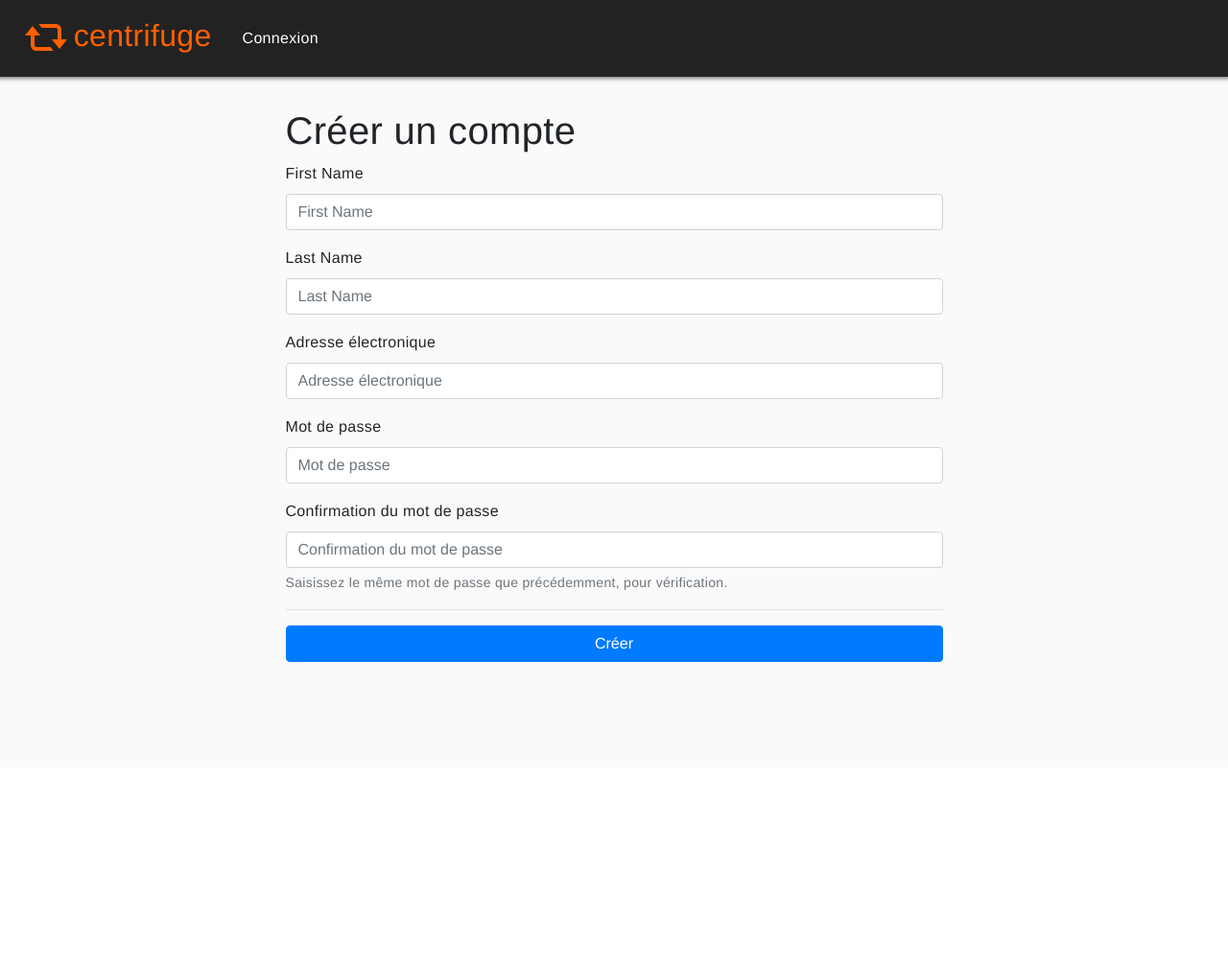
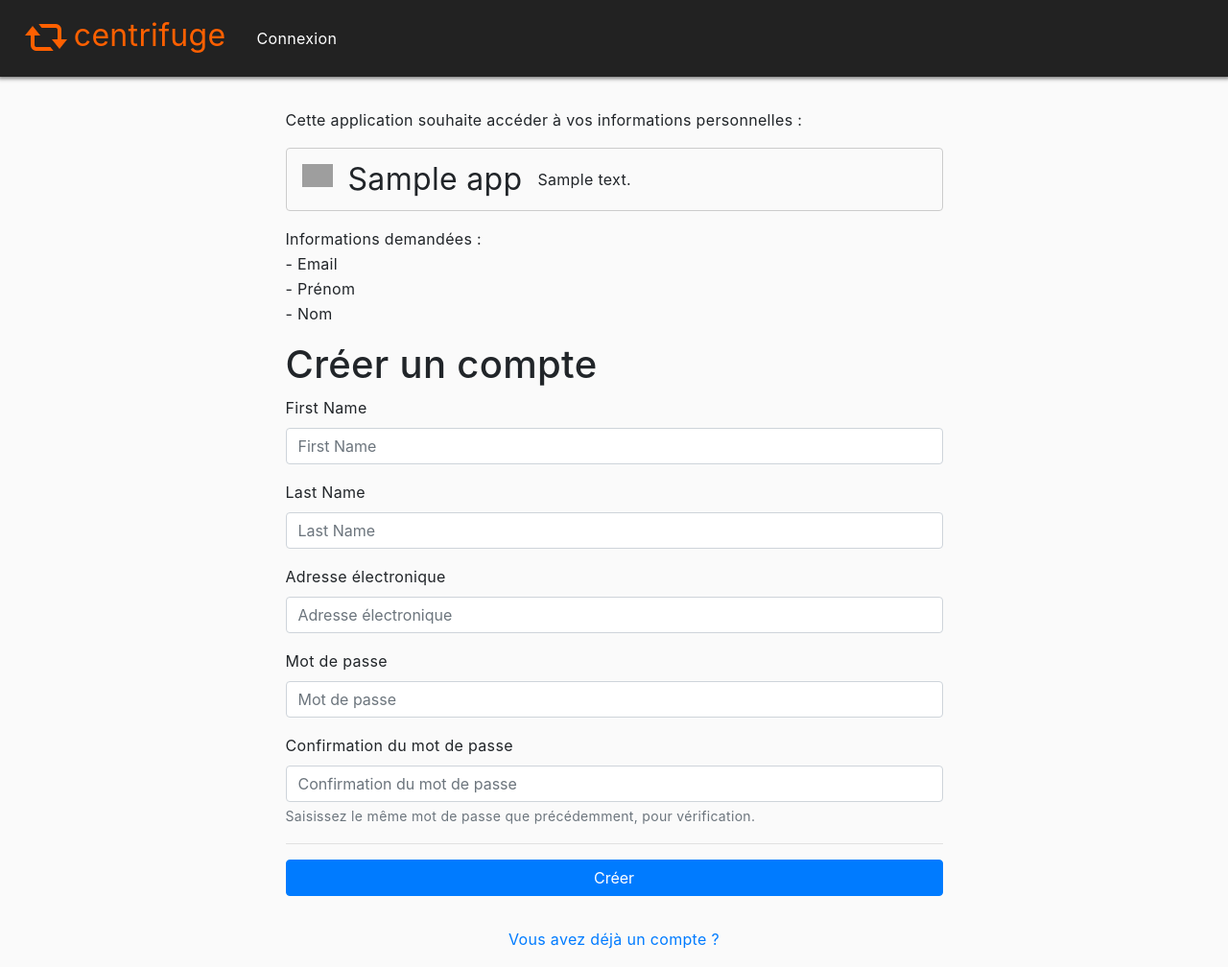
Before and after one commit to Brachamul/centrifuge, a Django app: page /register/00000000-0000-0000-0000-000000000001/ in a window 1280 px wide. Shown: the whole page at 96% size. Before the commit the page ends 690 px from the top, so only its background shows below. Run offline with Django 3.2, Linux system fonts and the light colour scheme; tables that the repository leaves empty hold one stand-in row (values such as "Sample post"); some libraries are stand-ins or nearby versions; grey boxes are pictures that could not be loaded.

Commit message:
displaying the app that requires auth

```diff
--- a/auth_network_provider/models.py
+++ b/auth_network_provider/models.py
@@ -9,7 +9,9 @@
 class App(models.Model):
 
 	key = models.UUIDField(primary_key=True, max_length=32, default=uuid.uuid4, editable=False)
-	name = models.CharField(max_length=255)
+	name = models.CharField(max_length=48)
+	description = models.CharField(max_length=144)
+	illustration = models.URLField(max_length=500)
 	trusted = models.BooleanField(default=False) # a trusted app does not need to be authorized by the user
 	secret = models.CharField(max_length=32, default=uuid.uuid4, editable=False)
 	set_token_url = models.CharField(max_length=5000, help_text='eg: http://localhost:8008/auth/set-token/')
--- a/auth_network_provider/templates/auth_network_provider/app.html
+++ b/auth_network_provider/templates/auth_network_provider/app.html
@@ -1 +1,46 @@
-<h3>{{ app.name }}</h3>
+<div class="_card _card_block">
+	<div class="app_illustration" style="background-image: url('{{ app.illustration }}')"></div>
+	<div class="app_name">{{ app.name }}</div>
+	<div class="app_description"><span>{{ app.description }}</span></div>
+</div>
+
+<style>
+
+	._card {
+		margin: 1rem;
+		padding: .5rem;
+		border: 1px solid #ccc;
+		border-radius: 4px;
+		display: flex;
+		align-items: center;
+	}
+
+	._card > * {
+		margin: .5rem;
+	}
+
+	._card_block {
+		margin: 1rem 0;
+	}
+
+	.app_name {
+		font-size: 2rem;
+		line-height: 1;
+	}
+
+	.app_illustration {
+		display: inline-block;
+		min-width: 2rem;
+		min-height: 2rem;
+		background-size: contain;
+		background-repeat: no-repeat;
+	}
+
+	.app_description {
+		line-height: 1rem;
+		display: flex;
+		justify-content: center;
+		flex-direction: column;
+	}
+
+</style>
--- /dev/null
+++ b/auth_network_provider/templates/auth_network_provider/auth_register.html
@@ -0,0 +1,28 @@
+{% extends "form.html" %}
+{% load bootstrap3 %}
+
+{% block before_the_form %}
+
+	<p>Cette application souhaite accéder à vos informations personnelles :</p>
+	{% if app %}
+		{% include 'auth_network_provider/app.html' %}
+	{% endif %}
+	<p>Informations demandées :<br/>
+		- Email<br/>
+		- Prénom<br/>
+		- Nom
+	</p>
+
+{% endblock %}
+
+{% block after_the_form %}
+
+	<p style="text-align: center; margin-top: 2rem;">
+		{% if app %}
+			<a href="{% url 'auth_network_login' app.key %}">Vous avez déjà un compte ?</a><br/>
+		{% else %}
+			<a href="{% url 'auth_network_login' %}">Vous avez déjà un compte ?</a><br/>
+		{% endif %}
+	</p>
+
+{% endblock %}
--- a/auth_network_provider/templates/auth_network_provider/user_info.html
+++ b/auth_network_provider/templates/auth_network_provider/user_info.html
@@ -6,7 +6,7 @@
 <hr/>
 
 <h2>Applications</h2>
-{% for app in user.network_user.apps %}
+{% for app in user.network_user__apps %}
 	{% include 'auth_network_provider/app.html' %}
 {% endfor %}
 
--- a/auth_network_provider/views.py
+++ b/auth_network_provider/views.py
@@ -20,6 +20,8 @@
 
 
 def Home(request):
+	print('=============')
+	print('home is requested')
 	if request.user.is_authenticated() :
 		return redirect('auth_network_user_info')
 	else :
@@ -111,16 +113,21 @@
 class Login(FormView):
 
 	''' C'est la vue qui permet aux utilisateurs de créer un compte '''
+	# TODO merge login with register as AuthView
 
 	form_class = EmailAuthenticationForm
-	template_name = "login.html" # An extension of form.html
+	template_name = "auth_network_provider/auth_login.html" # An extension of form.html
 
 	def dispatch(self, request, *args, **kwargs):
+
 		# Si l'utilisateur est déjà connecté, on le redirige
 		# Soit vers la suite du parcours d'identification, soit vers l'accueil
+
+		app_key = self.kwargs.get('app_key', False)
+
 		if request.user.is_authenticated() :
-			if self.kwargs.get('app_key', False):
-				return redirect('auth_network_identify', self.kwargs.get('app_key', False))
+			if app_key:
+				return redirect('auth_network_identify', app_key=app_key)
 			else :
 				messages.info(request, _('Vous êtes déjà connecté.'))
 				return redirect('auth_network_home')
@@ -137,16 +144,22 @@
 		return super(Login, self).form_valid(form)
 
 	def get_success_url(self):
-		if self.kwargs.get('app_key', False):
-			return redirect('auth_network_identify', app_key=self.kwargs['app_key'])
+		app_key = self.kwargs.get('app_key', False)
+		if app_key :
+			return reverse('auth_network_identify', app_key=app_key)
 		else :
-			return redirect('auth_network_home')
+			return reverse('auth_network_home')
 
 	def get_context_data(self, **kwargs):
+		app_key = self.kwargs.get('app_key', False)
+		if app_key :
+			app = App.objects.get(key=app_key)
+		else :
+			app = False
 		context = super(Login, self).get_context_data(**kwargs)
 		context['page_title'] = 'Connexion'
 		context['submit_button_text'] = 'Se connecter'
-		context['app_key'] = self.kwargs.get('app_key', False)
+		context['app'] = app
 		context['active_tab'] = reverse('auth_network_login')
 		return context
 
@@ -156,7 +169,7 @@
 
 	''' C'est la vue qui permet aux utilisateurs de créer un compte '''
 	form_class = UserCreationForm
-	template_name = "form.html"
+	template_name = "auth_network_provider/auth_register.html"
 
 	def dispatch(self, request, *args, **kwargs):
 		# Si l'utilisateur est déjà connecté, on ne lui propose pas de créer un compte
@@ -182,16 +195,22 @@
 		return super(Register, self).form_valid(form)
 
 	def get_success_url(self):
-		if self.kwargs.get('app_key', False):
-			return redirect('auth_network_identify', app_key=self.kwargs['app_key'])
+		app_key = self.kwargs.get('app_key', False)
+		if app_key :
+			return reverse('auth_network_identify', app_key=app_key)
 		else :
-			return redirect('auth_network_home')
+			return reverse('auth_network_home')
 
 	def get_context_data(self, **kwargs):
+		app_key = self.kwargs.get('app_key', False)
+		if app_key :
+			app = App.objects.get(key=app_key)
+		else :
+			app = False
 		context = super(Register, self).get_context_data(**kwargs)
 		context['page_title'] = 'Créer un compte'
 		context['submit_button_text'] = 'Créer'
-		context['app_key'] = self.kwargs.get('app_key', False)
+		context['app'] = app # used to display app info
 		context['active_tab'] = reverse('auth_network_register')
 		return context
 
--- a/static/templates/form.html
+++ b/static/templates/form.html
@@ -2,6 +2,8 @@
 {% load bootstrap3 %}
 
 {% block content %}
+
+	{% block before_the_form %}{% endblock %}
 
 	<form action="" method="post" enctype="multipart/form-data">
 		<h1>{{ page_title }}</h1>
@@ -15,6 +17,8 @@
 		{% endbuttons %}
 	</form>
 
+	{% block after_the_form %}{% endblock %}
+
 {% endblock %}
 
 {% block scripts %}{{ block.super }}
--- a/static/templates/header.html
+++ b/static/templates/header.html
@@ -6,15 +6,19 @@
 
 {% if user.is_authenticated %}
 	<a class="nav-item" href="{% url 'auth_network_user_info' %}">{{ user.username }}</a>
+	{% if user.is_staff %}
+		<a class="nav-item" href="{% url 'admin:index' %}">Administration</a>
+	{% endif %}
 	<a class="nav-item" href="{% url 'logout' %}">Déconnexion</a>
 {% else %}
 	<a class="nav-item" href="{% url 'auth_network_login' %}">Connexion</a>
 {% endif %}
 
 
+
 <style>
 
-header {
+#centrifuge header {
 	background-color: #222; color: white;
 	height: 5rem ; /* 80px */
 	margin-bottom: 2rem; padding: 0 .5rem;
@@ -25,6 +29,7 @@
 .nav-item {
 	display: block; position: relative;
 	padding: 1rem; height: 100%; line-height: 3rem;
+	text-decoration: none;
 	color: inherit;
 }
 
--- a/static/templates/meta.html
+++ b/static/templates/meta.html
@@ -8,9 +8,6 @@
 	<meta charset="utf-8">
 	<meta name="viewport" content="width=device-width, initial-scale=1">
 	<meta http-equiv="X-UA-Compatible" content="IE=edge">
-	<link rel="stylesheet" href="https://cdnjs.cloudflare.com/ajax/libs/twitter-bootstrap/4.0.0-alpha.5/css/bootstrap.min.css">
-	<link rel="stylesheet" href="https://maxcdn.bootstrapcdn.com/font-awesome/4.6.2/css/font-awesome.min.css">
-	<link rel="shortcut icon" href="{%  static 'favicon.png' %}">
 
 	<title>{% if page_title %}{{ page_title }} - {% endif %}Centrifuge</title>
 
@@ -18,7 +15,7 @@
 
 </head>
 
-<body style="background-color: #fafafa">
+<body style="background-color: #fafafa" id="centrifuge">
 
 <header>
 	{% block header %}{% endblock header %}
@@ -35,12 +32,17 @@
 
 <style>
 
+	* {
+		box-sizing: border-box;
+	}
+
 	body {
 		font-family: "Helvetica Neue", "Trebuchet MS", Roboto, sans-serif;
 		/* Helvetica Neue for Mac and iPhone, Calibri Light for Windows, Roboto for Android */
 		-webkit-font-smoothing: antialiased;
 		-moz-osx-font-smoothing: grayscale;
 		letter-spacing: 0.02em;
+		margin: 0;
 	}
 
 	#main-container {
@@ -51,6 +53,10 @@
 	}
 
 </style>
+
+	<link rel="stylesheet" href="https://cdnjs.cloudflare.com/ajax/libs/twitter-bootstrap/4.0.0-alpha.5/css/bootstrap.min.css">
+	<link rel="stylesheet" href="https://maxcdn.bootstrapcdn.com/font-awesome/4.6.2/css/font-awesome.min.css">
+	<link rel="shortcut icon" href="{%  static 'favicon.png' %}">
 
 {% block scripts %}
 
```
Also changed, not shown: auth_network_provider/templates/auth_network_provider/auth_login.html (added, +25 -0 lines), static/templates/login.html (deleted, +0 -11 lines), auth_network_provider/migrations/0003_auto_20161227_1500.py (added). Lines whose indentation alone changed are shown as unchanged.
